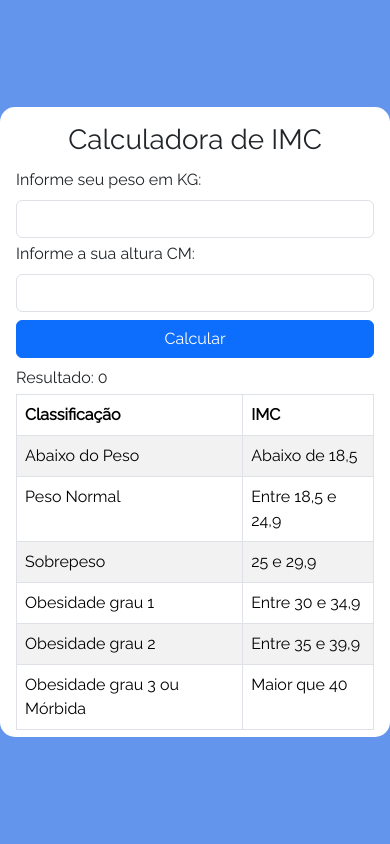
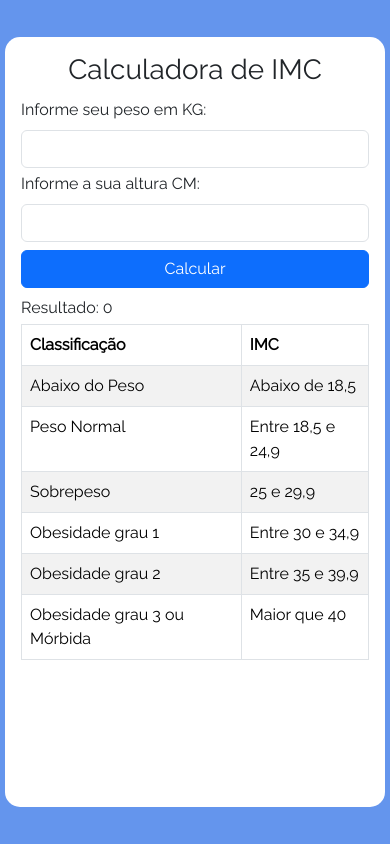
Before and after one commit to VitorDanielA/Meu-Portifolio, a React (Create React App) app: page /calculadoraIMC in a window 390 px wide. Built offline with nearby package versions, Linux system fonts and the light colour scheme.

Commit message:
Mais ajustes em responsividade e melhorias

```diff
--- a/src/components/BuscadorClima.js
+++ b/src/components/BuscadorClima.js
@@ -27,7 +27,7 @@ export default function Pagina5(){
     const buscarClima = async () => {
       try {
         const response = await axios.get(
-        `http://api.openweathermap.org/data/2.5/weather?q=${cidade}&appid=5ac12826003a427634ea470eaac014d3`
+        `https://api.openweathermap.org/data/2.5/weather?q=${cidade}&appid=5ac12826003a427634ea470eaac014d3`
         );
         setClima(response.data);
         } catch (error) {
--- a/src/components/Projetos.js
+++ b/src/components/Projetos.js
@@ -38,7 +38,7 @@ export default function Projetos(){
                     titulo = 'Formulário Multi Etapa'
                     imagem = {FormularioMultiEtapa}
                     caminho = '/formMultiStep'
-                    descricao = 'Projeto do Frontend Mentor, na qual o objetivo é uma simulação de um formulário por etapas, onde já tem as informações estabelecidas.'
+                    descricao = 'Projeto do Frontend Mentor, na qual o objetivo é uma simulação de um formulário por etapas. (faltam ajustes de responsividade para mobile).'
                     tecnologia1 = 'React JS'
                     tecnologia2 = 'Bootstrap'
                 />
--- a/src/components/css/Calculadora.module.css
+++ b/src/components/css/Calculadora.module.css
@@ -55,3 +55,9 @@
     background-color: #eeeeee;
     transition: 0.4s;
 }
+
+@media screen and (max-width: 370px) {
+    .contt{
+        width: 260px;
+    }
+}
--- a/src/components/css/CalculadoraIMC.module.css
+++ b/src/components/css/CalculadoraIMC.module.css
@@ -19,3 +19,11 @@
 .button{
     width: 100%;
 }
+
+@media screen and (max-width: 409px){
+    .containerr{
+        width: 400px;
+        height: 770px;
+        margin: 0px 5px 0px 5px;
+    }
+}
--- a/src/components/projetos/ToDoList.js
+++ b/src/components/projetos/ToDoList.js
@@ -6,7 +6,7 @@ export default function ToDoList(){
 
     const [lista, setLista] = useState([]);
     const [novoItem, setNovoItem] = useState('');
-    const [lastValue, setLastValue] = useState('');
+    const [, setLastValue] = useState('');
 
     const adicionarItem = () => {
         setLista([...lista, novoItem]);
@@ -17,7 +17,6 @@ export default function ToDoList(){
     const excluirItem = (index) => {
         const novaLista = lista.filter((i) => i !== index);
         setLista(novaLista);
-        setNovoItem(lastValue);
     }
 
     const mostrarLista = () => {
@@ -41,7 +40,7 @@ export default function ToDoList(){
                 <p className="text-center fw-bold">Adicione uma nova tarefa na lista</p>
                 {lista ? mostrarLista() : ''}
                 <div className="d-flex my-4">
-                    <input type="text" className="form-control" onChange={(e) => setNovoItem(e.target.value)}></input>
+                    <input type="text" className="form-control" maxLength={25} value={novoItem} onChange={(e) => setNovoItem(e.target.value)}></input>
                 </div>
                 <button className="btn btn-dark w-100 mb-3" onClick={() => adicionarItem()}>Adicionar</button>
             </div>
```
